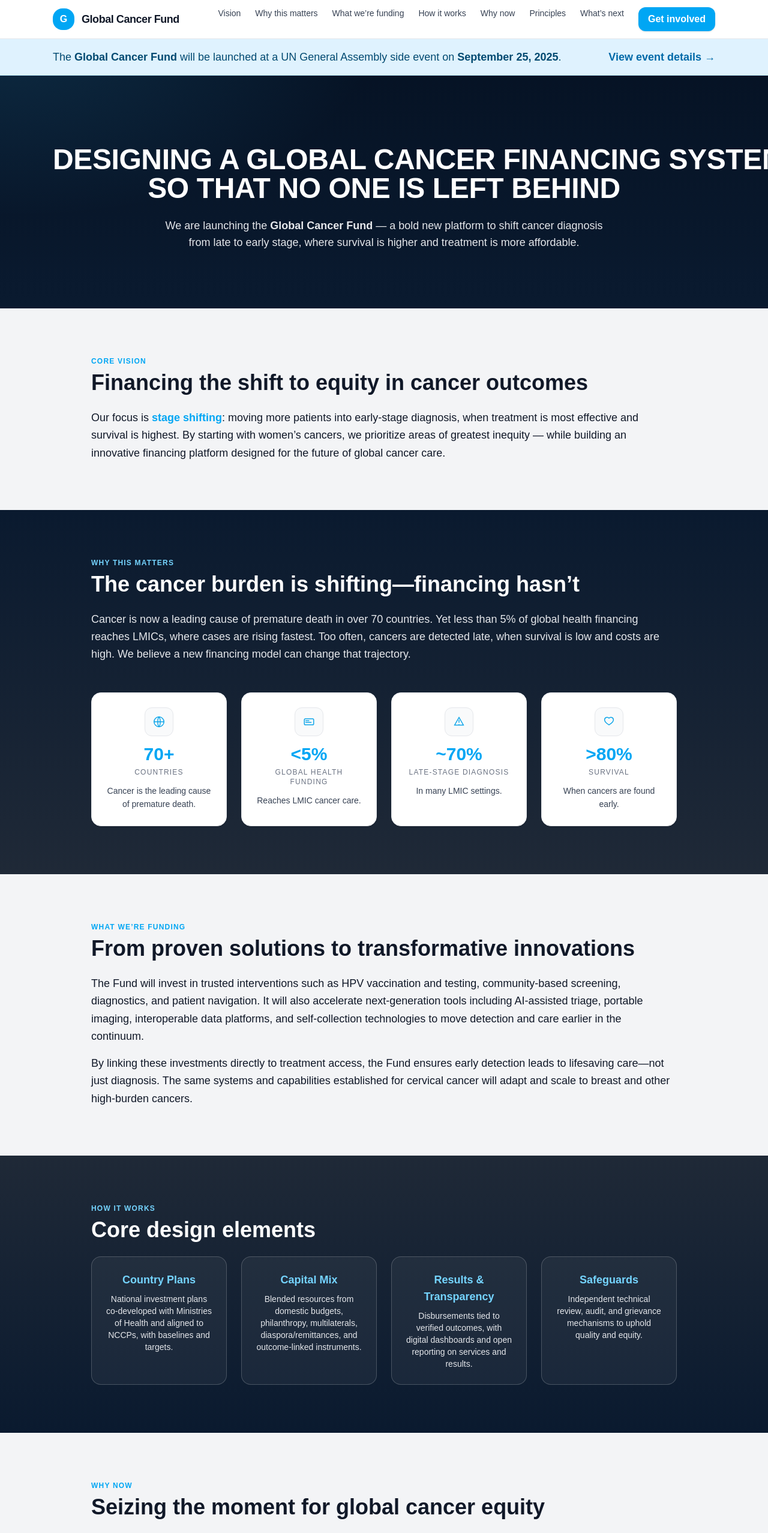
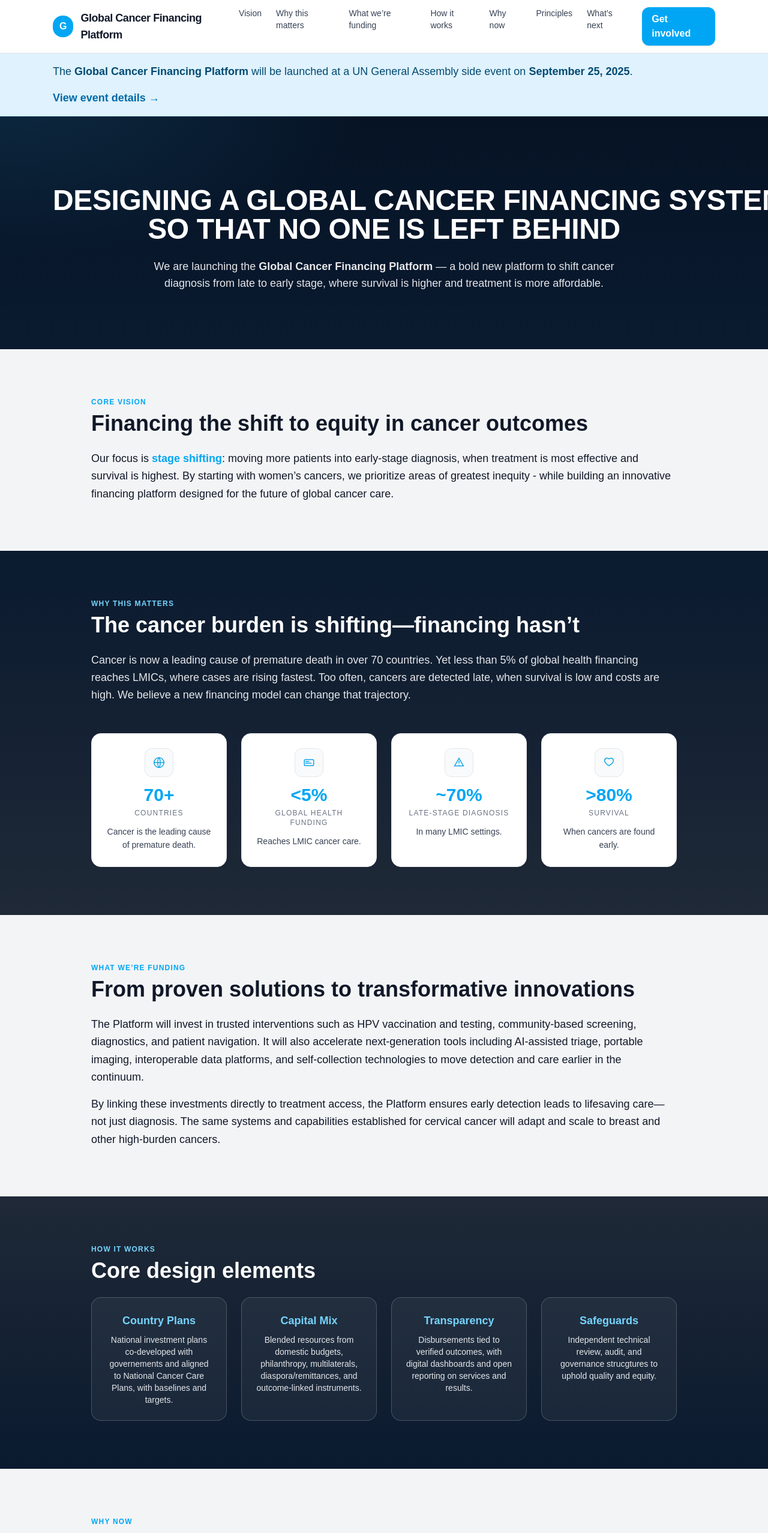
Before and after one commit to catgyoung/gfc-website, a Next.js app: page / in a window 1280 px wide. Shown: the top 2555 px of the page at 60% size. Built offline with nearby package versions, Linux system fonts and the light colour scheme.

Commit message:
Deploy: landing page updates

```diff
--- a/pages/index.tsx
+++ b/pages/index.tsx
@@ -59,7 +59,7 @@
         <a href="#home" className="group inline-flex items-center gap-3">
           {/* Badge logo — keep/remove as you prefer */}
           <span className="inline-flex h-9 w-9 items-center justify-center rounded-2xl bg-sky-500 text-white font-bold">G</span>
-          <span className="text-lg font-semibold tracking-tight text-gray-900">Global Cancer Fund</span>
+          <span className="text-lg font-semibold tracking-tight text-gray-900">Global Cancer Financing Platform</span>
         </a>
         <nav className="hidden gap-6 md:flex">
           <NavLink href="#solution" label="Vision" />
@@ -99,7 +99,7 @@
     <div className="bg-sky-100 border-b border-sky-200">
       <div className="mx-auto max-w-6xl px-6 py-4 text-lg text-sky-900 font-medium flex flex-wrap items-center justify-between gap-4">
         <span>
-          The <span className="font-bold">Global Cancer Fund</span> will be launched at a UN General Assembly side event on{" "}
+          The <span className="font-bold">Global Cancer Financing Platform</span> will be launched at a UN General Assembly side event on{" "}
           <span className="font-bold">September 25, 2025</span>.
         </span>
         <a href="/unga-event" className="font-semibold text-sky-700 hover:underline whitespace-nowrap">
@@ -158,7 +158,7 @@
         </h1>
 
         <p className="mt-6 max-w-3xl mx-auto text-lg text-gray-200">
-          We are launching the <span className="font-semibold">Global Cancer Fund</span> — a bold new platform to shift
+          We are launching the <span className="font-semibold">Global Cancer Financing Platform</span> — a bold new platform to shift
           cancer diagnosis from late to early stage, where survival is higher and treatment is more affordable.
         </p>
       </div>
@@ -178,7 +178,7 @@
         <p className="text-lg leading-relaxed">
           Our focus is <span className="font-semibold text-sky-500">stage shifting</span>: moving more patients into
           early-stage diagnosis, when treatment is most effective and survival is highest. By starting with women’s
-          cancers, we prioritize areas of greatest inequity — while building an innovative financing platform designed
+          cancers, we prioritize areas of greatest inequity - while building an innovative financing platform designed
           for the future of global cancer care.
         </p>
       </div>
@@ -285,13 +285,13 @@
           From proven solutions to transformative innovations
         </SectionHeading>
         <p className="text-lg leading-relaxed">
-          The Fund will invest in trusted interventions such as HPV vaccination and testing, community-based screening,
+          The Platform will invest in trusted interventions such as HPV vaccination and testing, community-based screening,
           diagnostics, and patient navigation. It will also accelerate next-generation tools including AI-assisted
           triage, portable imaging, interoperable data platforms, and self-collection technologies to move detection and
           care earlier in the continuum.
         </p>
         <p className="mt-4 text-lg leading-relaxed">
-          By linking these investments directly to treatment access, the Fund ensures early detection leads to
+          By linking these investments directly to treatment access, the Platform ensures early detection leads to
           lifesaving care—not just diagnosis. The same systems and capabilities established for cervical cancer will
           adapt and scale to breast and other high-burden cancers.
         </p>
@@ -311,18 +311,18 @@
         </SectionHeading>
         <div className="grid gap-6 sm:grid-cols-2 lg:grid-cols-4">
           <InfoCard title="Country Plans">
-            National investment plans co-developed with Ministries of Health and aligned to NCCPs, with baselines and
+            National investment plans co-developed with governements and aligned to National Cancer Care Plans, with baselines and
             targets.
           </InfoCard>
           <InfoCard title="Capital Mix">
             Blended resources from domestic budgets, philanthropy, multilaterals, diaspora/remittances, and
             outcome-linked instruments.
           </InfoCard>
-          <InfoCard title="Results & Transparency">
+          <InfoCard title="Transparency">
             Disbursements tied to verified outcomes, with digital dashboards and open reporting on services and results.
           </InfoCard>
           <InfoCard title="Safeguards">
-            Independent technical review, audit, and grievance mechanisms to uphold quality and equity.
+            Independent technical review, audit, and governance strucgtures to uphold quality and equity.
           </InfoCard>
         </div>
       </div>
@@ -479,9 +479,9 @@
         <div className="relative pl-8 mt-6">
           <div className="pointer-events-none absolute left-0 inset-y-0 w-px bg-sky-500/80" />
           <TimelineItem year="2025">Establish governance, publish framework, and raise seed commitments.</TimelineItem>
-          <TimelineItem year="2026">Co-design 3–5 country investment notes; pilot transparency dashboard.</TimelineItem>
+          <TimelineItem year="2026">Co-design 5-7 country investment notes; pilot transparency dashboard.</TimelineItem>
           <TimelineItem year="2027">Expand to additional countries and scale blended capital mechanisms.</TimelineItem>
-          <TimelineItem year="2030">Mobilize $1B and demonstrate measurable stage-shift at national scale.</TimelineItem>
+          <TimelineItem year="2030">Mobilize at least $1B and demonstrate measurable stage-shift at national scale.</TimelineItem>
         </div>
       </div>
     </section>
@@ -555,7 +555,7 @@
           <span className="text-sm font-semibold text-gray-900">Global Cancer Fund</span>
         </div>
         <p className="text-sm text-gray-600">
-          © {year} Global Cancer Fund. Early-phase platform launch — we welcome your input as we build.
+          © {year} Global Cancer Financing Platform. Early-phase platform launch - we welcome your input as we build.
         </p>
       </div>
     </footer>
--- a/pages/unga-event.tsx
+++ b/pages/unga-event.tsx
@@ -79,14 +79,14 @@
 
       <div className="relative mx-auto max-w-6xl px-6 py-20 text-center">
         <h1 className="mt-2 font-extrabold leading-tight tracking-tight">
-          <span className="block text-3xl sm:text-4xl md:text-5xl">UN GENERAL ASSEMBLY: Side Event</span>
+          <span className="block text-3xl sm:text-4xl md:text-5xl">UN GENERAL ASSEMBLY SIDE EVENT</span>
           <span className="mt-1 block text-xl sm:text-2xl md:text-3xl text-sky-300">
             Introducing the Global Cancer Financing Platform
           </span>
         </h1>
 
         <p className="mt-6 max-w-3xl mx-auto text-lg text-gray-200">
-          Join government leaders, multilaterals, funders, clinicians, and innovators to help design a financing
+          Join government leaders,funders, clinicians, innovators, advocates and patients, to help design a financing
           platform that shifts cancer diagnosis from late to early stage - where survival is higher and treatment is more
           affordable.
         </p>
```
